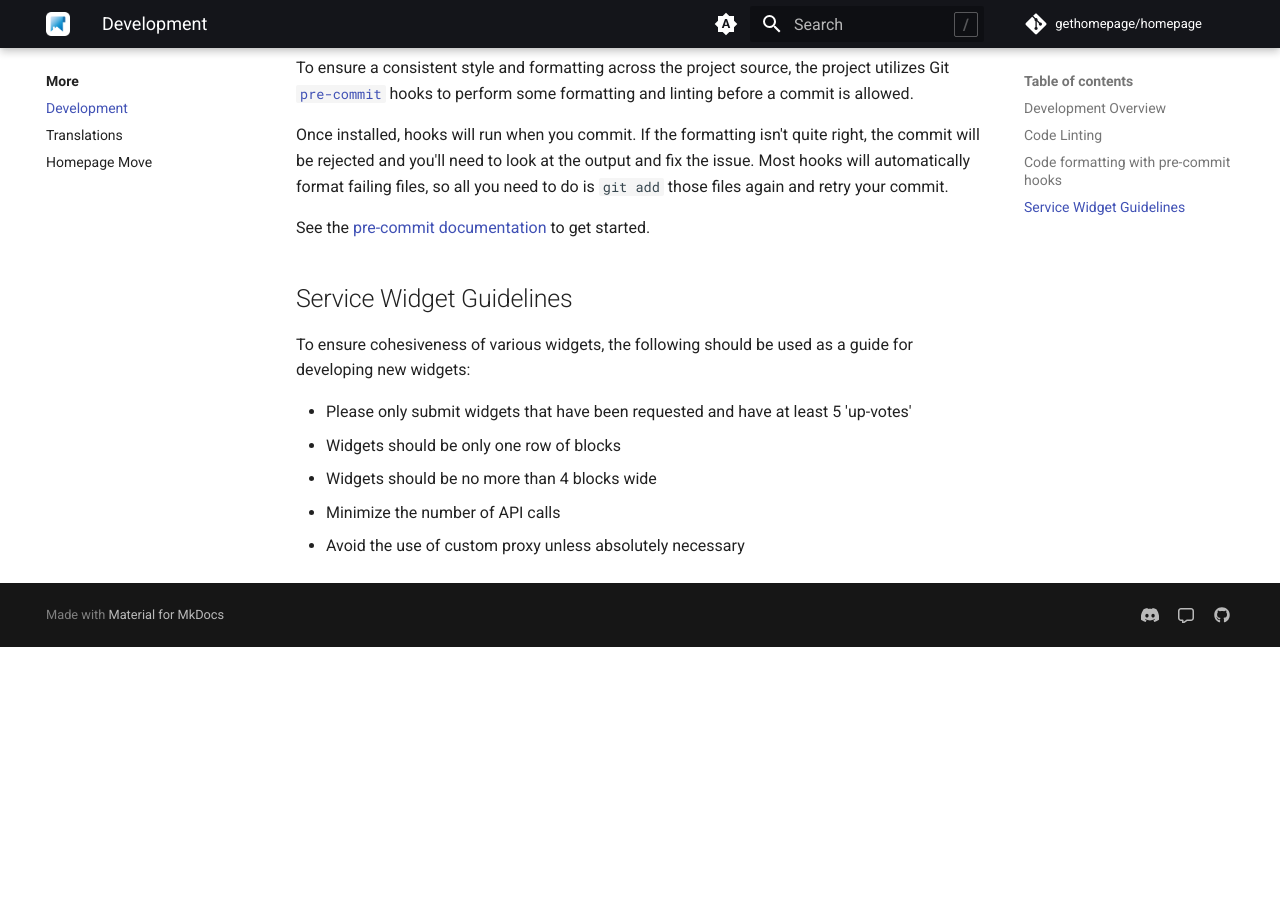
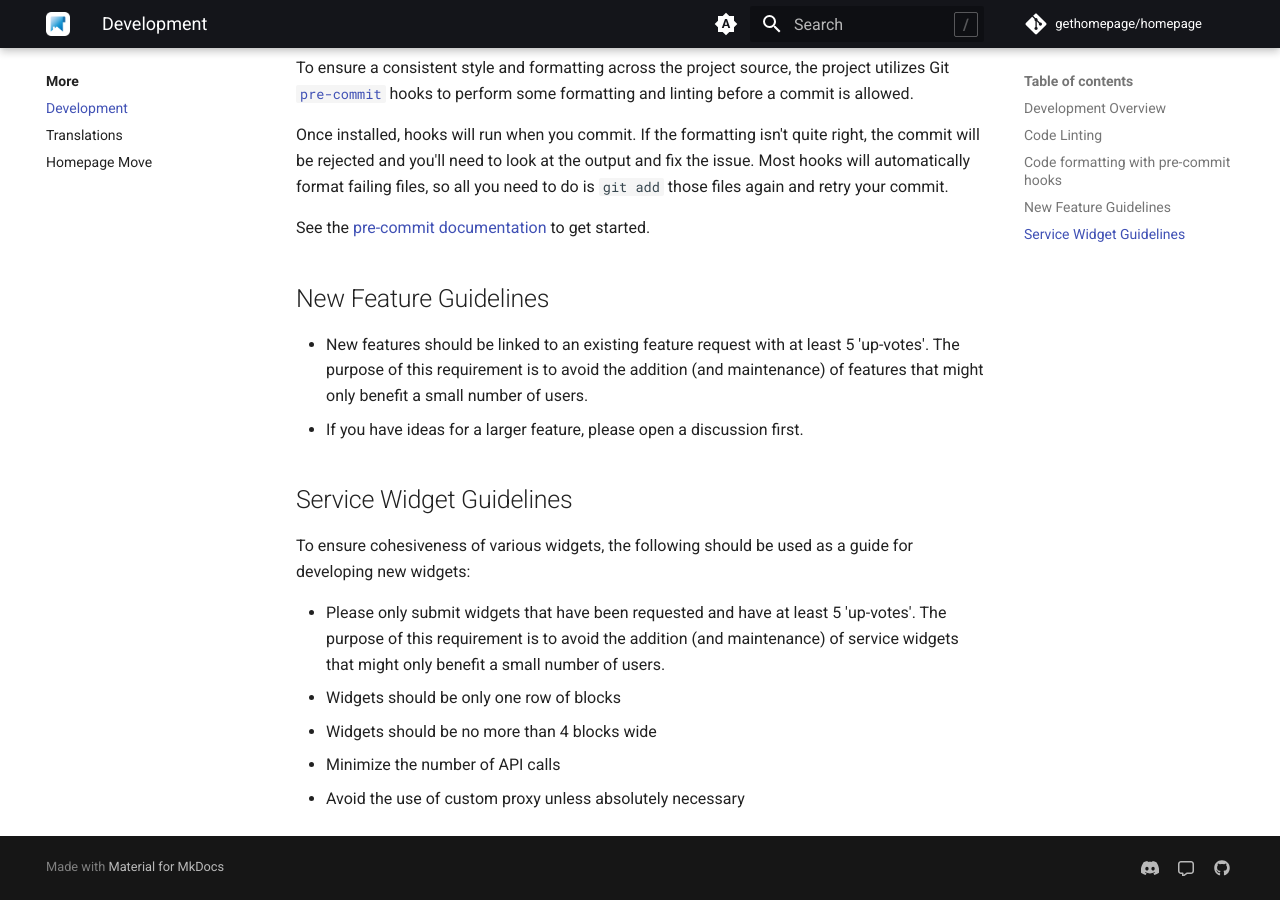
Before and after one commit to jobstar-git/home_p, an MkDocs documentation site: the page built from docs/more/development.md, in a window 1280 px wide and 900 px high, scrolled down 791 px. Built offline with MkDocs 1.6.1 and Material for MkDocs 9.7.7, drawn with Linux system fonts in a browser that asks for light colours; a script that is not in the unit is left out; comment, search, counter and statistics services are not loaded; the version menu is left out; before the commit the page ends 1438 px from its top, so only the background shows below that.

Commit message:
Update guidelines

```diff
--- a/docs/more/development.md
+++ b/docs/more/development.md
@@ -39,11 +39,16 @@ Once installed, hooks will run when you commit. If the formatting isn't quite ri
 
 See the [pre-commit documentation](https://pre-commit.com/#install) to get started.
 
+## New Feature Guidelines
+
+- New features should be linked to an existing feature request with at least 5 'up-votes'. The purpose of this requirement is to avoid the addition (and maintenance) of features that might only benefit a small number of users.
+- If you have ideas for a larger feature, please open a discussion first.
+
 ## Service Widget Guidelines
 
 To ensure cohesiveness of various widgets, the following should be used as a guide for developing new widgets:
 
-- Please only submit widgets that have been requested and have at least 5 'up-votes'
+- Please only submit widgets that have been requested and have at least 5 'up-votes'. The purpose of this requirement is to avoid the addition (and maintenance) of service widgets that might only benefit a small number of users.
 - Widgets should be only one row of blocks
 - Widgets should be no more than 4 blocks wide
 - Minimize the number of API calls
```
Also changed, not shown: .github/PULL_REQUEST_TEMPLATE.md.
